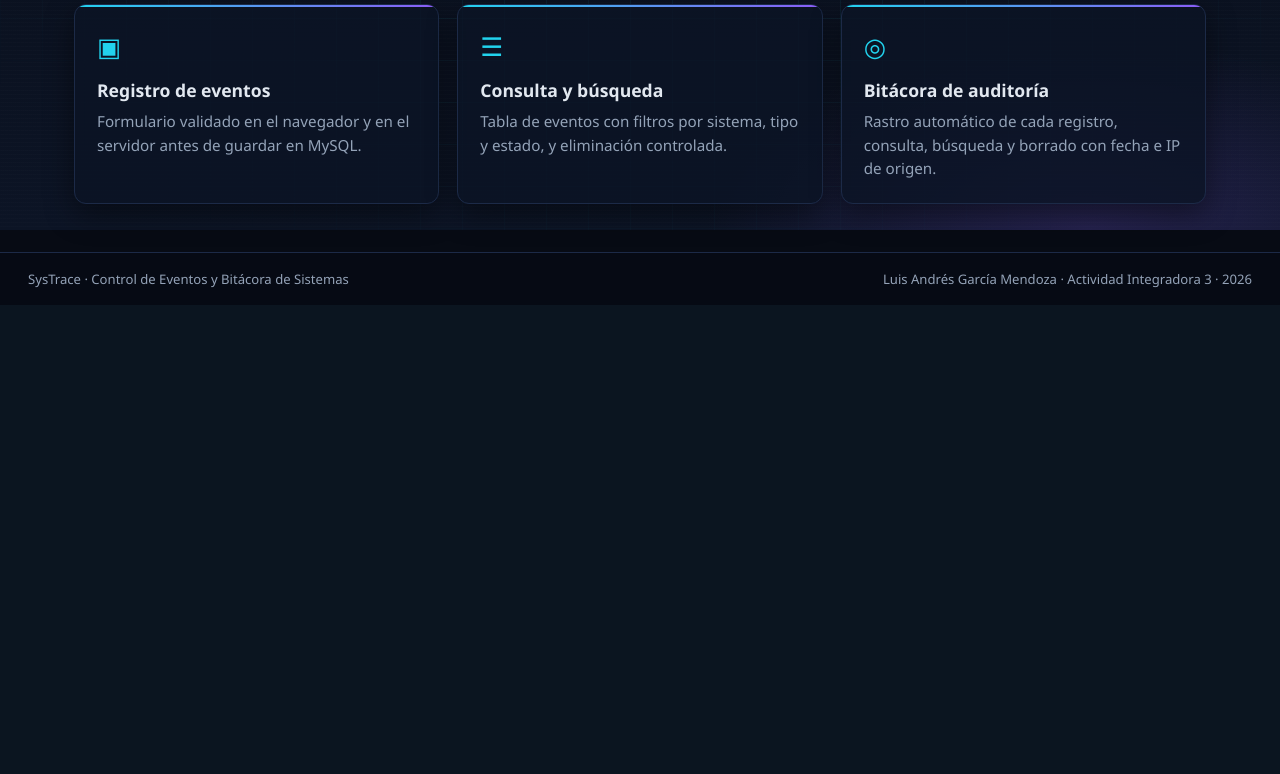
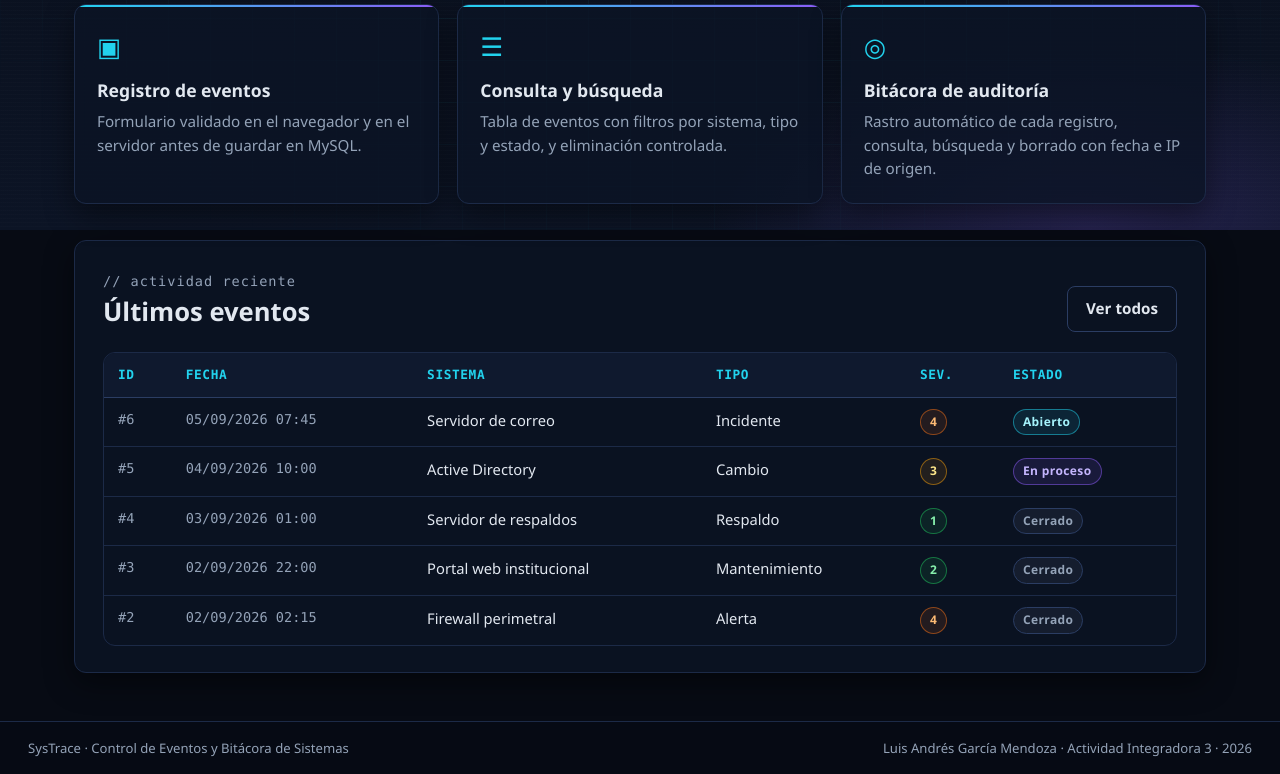
Before and after one commit to andreslagm-max/Control_de_Eventos_Bitacora_Sistemas, a PHP site: page /index.php in a window 1280 px wide. Shown: the part 570-1344 px from the top of the page. Before the commit the page ends 857 px from the top, so only its background shows below. Run offline with PHP 8.4, Linux system fonts and the light colour scheme; data comes from the database, SQL or seed files in the repository.

Commit message:
Registro y consulta de eventos desde MySQL
EventoController::guardar recibe el POST, comprueba el token CSRF,
repite en servidor las validaciones del JavaScript y pide al modelo el
INSERT; ante errores vuelve al formulario con los valores y mensajes
por campo. EventoController::listar muestra los eventos en tabla HTML
con etiquetas de severidad y estado. Mensajes flash en el layout,
últimos eventos en el inicio y zona horaria de Ecuador.

```diff
--- a/integradora/config/funciones.php
+++ b/integradora/config/funciones.php
@@ -51,3 +51,46 @@ function csrf_valido(?string $token): bool
         && !empty($_SESSION['csrf_token'])
         && hash_equals($_SESSION['csrf_token'], $token);
 }
+
+/**
+ * Guarda un mensaje en sesión para mostrarlo en la siguiente página.
+ * $tipo: exito | error | info
+ */
+function mensaje_flash(string $tipo, string $texto): void
+{
+    $_SESSION['flash'] = ['tipo' => $tipo, 'texto' => $texto];
+}
+
+/**
+ * Devuelve el mensaje pendiente (una sola vez) o null.
+ */
+function obtener_mensaje_flash(): ?array
+{
+    if (empty($_SESSION['flash'])) {
+        return null;
+    }
+    $mensaje = $_SESSION['flash'];
+    unset($_SESSION['flash']);
+    return $mensaje;
+}
+
+/**
+ * Formatea una fecha de MySQL (Y-m-d H:i:s) para mostrarla en pantalla.
+ */
+function fecha_legible(?string $fecha): string
+{
+    if ($fecha === null || $fecha === '') {
+        return '';
+    }
+    $objeto = DateTime::createFromFormat('Y-m-d H:i:s', $fecha);
+    return $objeto ? $objeto->format('d/m/Y H:i') : $fecha;
+}
+
+/**
+ * Convierte un valor a clase CSS segura (minúsculas, guiones).
+ */
+function clase_css(string $valor): string
+{
+    $valor = strtolower(trim($valor));
+    return preg_replace('/[^a-z0-9]+/', '-', $valor) ?? '';
+}
--- a/integradora/controllers/EventoController.php
+++ b/integradora/controllers/EventoController.php
@@ -1,7 +1,7 @@
 <?php
 /**
- * Controlador de eventos: recibe las acciones del usuario, coordina el
- * modelo y elige la vista que se muestra.
+ * Controlador de eventos: recibe las acciones del usuario, valida los
+ * datos, coordina el modelo y elige la vista que se muestra.
  */
 declare(strict_types=1);
 
@@ -31,4 +31,156 @@ class EventoController extends Controlador
     {
         $this->vista('eventos/crear');
     }
+
+    /**
+     * Recibe el formulario (POST), valida en servidor y pide al modelo
+     * el INSERT. Si hay errores vuelve a mostrar el formulario con los
+     * valores escritos y el mensaje de cada campo.
+     */
+    public function guardar(): void
+    {
+        if (!$this->esPost()) {
+            redirigir('crear');
+        }
+
+        if (!csrf_valido($_POST['csrf_token'] ?? null)) {
+            mensaje_flash('error', 'La sesión del formulario expiró. Vuelve a intentarlo.');
+            redirigir('crear');
+        }
+
+        ['datos' => $datos, 'errores' => $errores] = $this->validar($_POST);
+
+        if ($errores !== []) {
+            $this->vista('eventos/crear', ['valores' => $this->valoresEnviados($_POST), 'errores' => $errores]);
+            return;
+        }
+
+        $id = $this->eventos->insertar($datos);
+
+        mensaje_flash('exito', sprintf('Evento #%d registrado correctamente: %s en %s.', $id, $datos['tipo'], $datos['sistema']));
+        redirigir('listar');
+    }
+
+    /** Consulta de todos los eventos en una tabla HTML. */
+    public function listar(): void
+    {
+        $this->vista('eventos/listar', [
+            'eventos' => $this->eventos->obtenerTodos(),
+        ]);
+    }
+
+    /* ------------------------------------------------------------------
+       Validación en servidor. Repite las reglas del JavaScript porque el
+       cliente puede desactivarlo o enviar la petición con otra herramienta.
+       ------------------------------------------------------------------ */
+
+    private function validar(array $entrada): array
+    {
+        $errores = [];
+        $datos   = [];
+
+        $sistema = $this->campo($entrada, 'sistema');
+        $largo   = mb_strlen($sistema);
+        if ($sistema === '') {
+            $errores['sistema'] = 'El sistema afectado es obligatorio.';
+        } elseif ($largo < LIMITES['sistema']['min'] || $largo > LIMITES['sistema']['max']) {
+            $errores['sistema'] = 'Debe tener entre 3 y 60 caracteres.';
+        }
+        $datos['sistema'] = $sistema;
+
+        $tipo = $this->campo($entrada, 'tipo');
+        if ($tipo === '') {
+            $errores['tipo'] = 'Selecciona el tipo de evento.';
+        } elseif (!in_array($tipo, TIPOS_EVENTO, true)) {
+            $errores['tipo'] = 'El tipo seleccionado no es válido.';
+        }
+        $datos['tipo'] = $tipo;
+
+        $severidad = $this->campo($entrada, 'severidad');
+        if ($severidad === '') {
+            $errores['severidad'] = 'La severidad es obligatoria.';
+        } elseif (filter_var($severidad, FILTER_VALIDATE_INT) === false) {
+            $errores['severidad'] = 'La severidad debe ser un número entero.';
+        } elseif ((int) $severidad < 1 || (int) $severidad > 5) {
+            $errores['severidad'] = 'La severidad debe estar entre 1 y 5.';
+        }
+        $datos['severidad'] = (int) $severidad;
+
+        $fechaTexto = $this->campo($entrada, 'fecha_evento');
+        $fecha = DateTime::createFromFormat('Y-m-d\TH:i', $fechaTexto)
+              ?: DateTime::createFromFormat('Y-m-d H:i:s', $fechaTexto)
+              ?: DateTime::createFromFormat('Y-m-d\TH:i:s', $fechaTexto);
+        if ($fechaTexto === '') {
+            $errores['fecha_evento'] = 'Indica la fecha y hora del evento.';
+        } elseif ($fecha === false) {
+            $errores['fecha_evento'] = 'La fecha no tiene un formato válido.';
+        } elseif ($fecha > new DateTime()) {
+            $errores['fecha_evento'] = 'La fecha no puede ser futura.';
+        }
+        $datos['fecha_evento'] = $fecha ? $fecha->format('Y-m-d H:i:s') : '';
+
+        $responsable = $this->campo($entrada, 'responsable');
+        $largo = mb_strlen($responsable);
+        if ($responsable === '') {
+            $errores['responsable'] = 'El responsable es obligatorio.';
+        } elseif ($largo < LIMITES['responsable']['min'] || $largo > LIMITES['responsable']['max']) {
+            $errores['responsable'] = 'Debe tener entre 3 y 80 caracteres.';
+        }
+        $datos['responsable'] = $responsable;
+
+        $correo = $this->campo($entrada, 'correo_responsable');
+        if ($correo === '') {
+            $errores['correo_responsable'] = 'El correo es obligatorio.';
+        } elseif (mb_strlen($correo) > LIMITES['correo']['max']) {
+            $errores['correo_responsable'] = 'El correo no puede superar 120 caracteres.';
+        } elseif (filter_var($correo, FILTER_VALIDATE_EMAIL) === false) {
+            $errores['correo_responsable'] = 'Escribe un correo válido (nombre@dominio.com).';
+        }
+        $datos['correo_responsable'] = $correo;
+
+        $tiempo = $this->campo($entrada, 'tiempo_resolucion_min');
+        if ($tiempo === '') {
+            $errores['tiempo_resolucion_min'] = 'Indica el tiempo de resolución (0 si no aplica).';
+        } elseif (filter_var($tiempo, FILTER_VALIDATE_INT) === false) {
+            $errores['tiempo_resolucion_min'] = 'Debe ser un número entero de minutos.';
+        } elseif ((int) $tiempo < LIMITES['tiempo_min']) {
+            $errores['tiempo_resolucion_min'] = 'El tiempo no puede ser negativo.';
+        } elseif ((int) $tiempo > LIMITES['tiempo_max']) {
+            $errores['tiempo_resolucion_min'] = 'El tiempo no puede superar 10080 minutos (una semana).';
+        }
+        $datos['tiempo_resolucion_min'] = (int) $tiempo;
+
+        $estado = $this->campo($entrada, 'estado');
+        if ($estado === '') {
+            $errores['estado'] = 'Selecciona el estado.';
+        } elseif (!in_array($estado, ESTADOS_EVENTO, true)) {
+            $errores['estado'] = 'El estado seleccionado no es válido.';
+        }
+        $datos['estado'] = $estado;
+
+        $descripcion = $this->campo($entrada, 'descripcion');
+        $largo = mb_strlen($descripcion);
+        if ($descripcion === '') {
+            $errores['descripcion'] = 'La descripción es obligatoria.';
+        } elseif ($largo < LIMITES['descripcion']['min']) {
+            $errores['descripcion'] = 'La descripción debe tener al menos 10 caracteres.';
+        } elseif ($largo > LIMITES['descripcion']['max']) {
+            $errores['descripcion'] = 'La descripción no puede superar 500 caracteres.';
+        }
+        $datos['descripcion'] = $descripcion;
+
+        return ['datos' => $datos, 'errores' => $errores];
+    }
+
+    /** Valores tal como los escribió el usuario, para repoblar el formulario. */
+    private function valoresEnviados(array $entrada): array
+    {
+        $campos = ['sistema', 'tipo', 'severidad', 'fecha_evento', 'responsable',
+                   'correo_responsable', 'tiempo_resolucion_min', 'estado', 'descripcion'];
+        $valores = [];
+        foreach ($campos as $campo) {
+            $valores[$campo] = $this->campo($entrada, $campo);
+        }
+        return $valores;
+    }
 }
--- a/integradora/index.php
+++ b/integradora/index.php
@@ -12,6 +12,7 @@
 declare(strict_types=1);
 
 session_start();
+date_default_timezone_set('America/Guayaquil');
 
 header('Content-Type: text/html; charset=UTF-8');
 header('X-Content-Type-Options: nosniff');
@@ -26,8 +27,10 @@ require BASE_PATH . '/config/conexion.php';
 
 // Lista blanca de acciones -> [controlador, método].
 $rutas = [
-    'inicio' => ['EventoController', 'inicio'],
-    'crear'  => ['EventoController', 'crear'],
+    'inicio'  => ['EventoController', 'inicio'],
+    'crear'   => ['EventoController', 'crear'],
+    'guardar' => ['EventoController', 'guardar'],
+    'listar'  => ['EventoController', 'listar'],
 ];
 
 $accion = $_GET['accion'] ?? 'inicio';
--- a/integradora/views/inicio.php
+++ b/integradora/views/inicio.php
@@ -55,4 +55,35 @@ require BASE_PATH . '/views/layout/header.php';
     </article>
 </section>
 
+<?php if ($ultimos !== []): ?>
+<section class="panel" style="margin-top: 36px;">
+    <div class="panel-cabecera">
+        <div>
+            <p class="hero-etiqueta">// actividad reciente</p>
+            <h1>Últimos eventos</h1>
+        </div>
+        <a class="boton boton-secundario" href="<?= e(url('listar')) ?>">Ver todos</a>
+    </div>
+    <div class="tabla-contenedor">
+        <table class="tabla">
+            <thead>
+                <tr><th>ID</th><th>Fecha</th><th>Sistema</th><th>Tipo</th><th>Sev.</th><th>Estado</th></tr>
+            </thead>
+            <tbody>
+            <?php foreach ($ultimos as $evento): ?>
+                <tr>
+                    <td class="mono">#<?= (int) $evento['id'] ?></td>
+                    <td class="mono"><?= e(fecha_legible($evento['fecha_evento'])) ?></td>
+                    <td><?= e($evento['sistema']) ?></td>
+                    <td><?= e($evento['tipo']) ?></td>
+                    <td><span class="etiqueta sev-<?= (int) $evento['severidad'] ?>"><?= (int) $evento['severidad'] ?></span></td>
+                    <td><span class="etiqueta estado-<?= e(clase_css($evento['estado'])) ?>"><?= e($evento['estado']) ?></span></td>
+                </tr>
+            <?php endforeach; ?>
+            </tbody>
+        </table>
+    </div>
+</section>
+<?php endif; ?>
+
 <?php require BASE_PATH . '/views/layout/footer.php'; ?>
--- a/integradora/views/layout/header.php
+++ b/integradora/views/layout/header.php
@@ -42,3 +42,6 @@ $menu = [
 </header>
 
 <main class="contenido">
+<?php if ($flash = obtener_mensaje_flash()): ?>
+    <div class="mensaje mensaje-<?= e($flash['tipo']) ?>" role="status"><?= e($flash['texto']) ?></div>
+<?php endif; ?>
```
Also changed, not shown: integradora/views/eventos/listar.php (added, +66 -0 lines).
